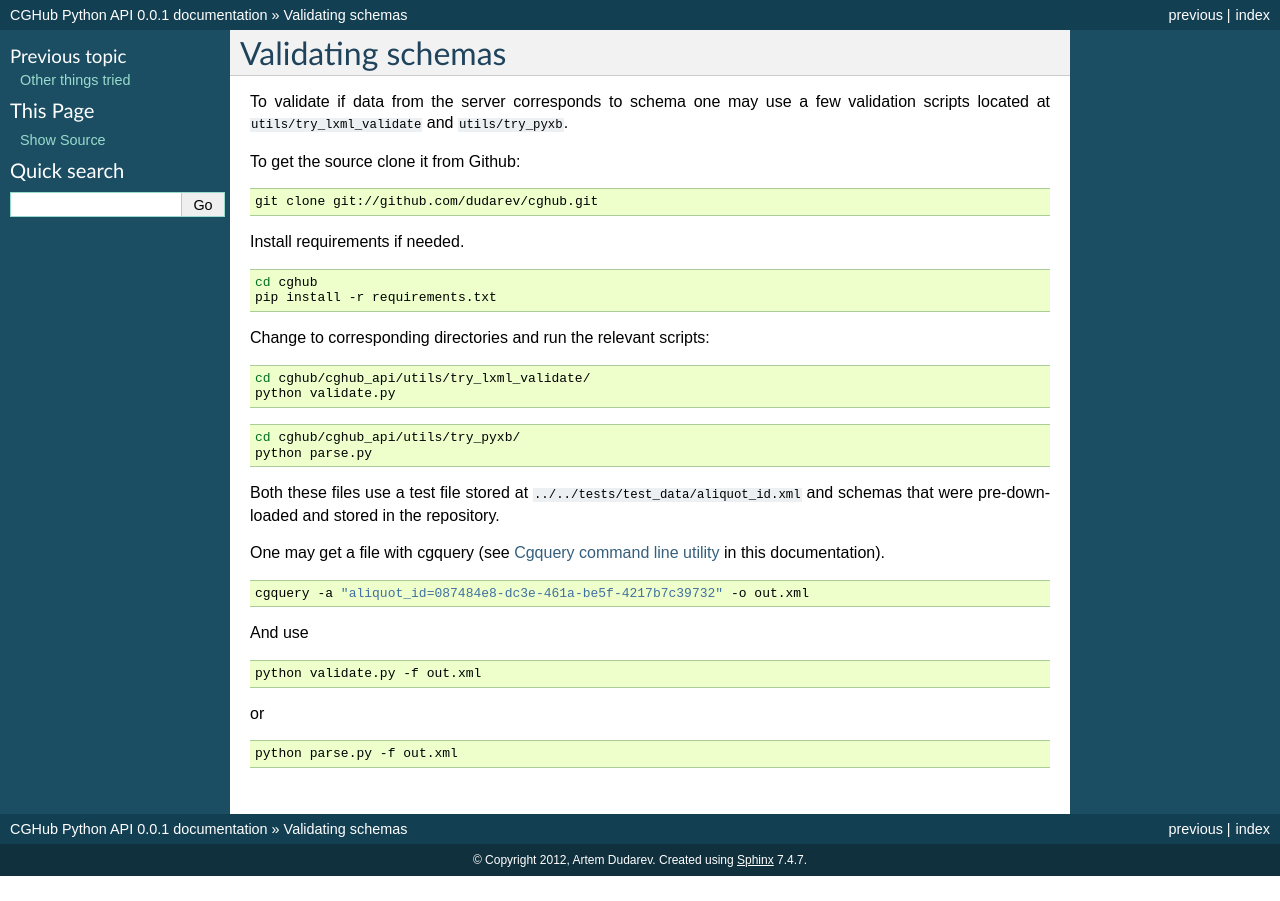
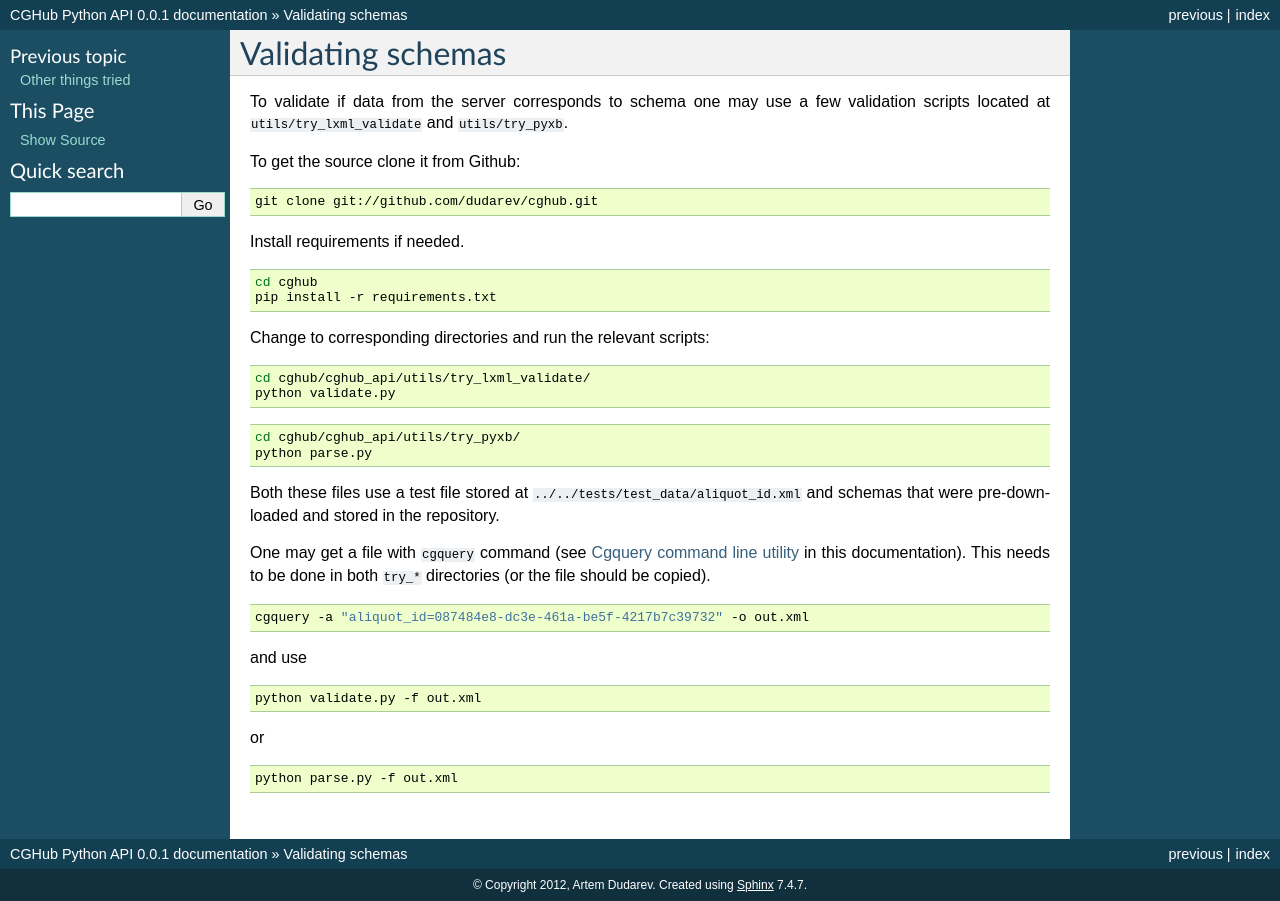
Before and after one commit to dudarev/cghub, a Sphinx documentation site: the page built from cghub_api/docs/source/validation.rst, in a window 1280 px wide. Built offline with Sphinx 7.4.7, drawn with Linux system fonts in a browser that asks for light colours.

Commit message:
ticket:37 styling

```diff
--- a/cghub_api/docs/source/validation.rst
+++ b/cghub_api/docs/source/validation.rst
@@ -34,13 +34,13 @@ Change to corresponding directories and run the relevant scripts:
 
 Both these files use a test file stored at ``../../tests/test_data/aliquot_id.xml`` and schemas that were pre-downloaded and stored in the repository.
 
-One may get a file with cgquery (see :doc:`cgquery` in this documentation).
+One may get a file with ``cgquery`` command (see :doc:`cgquery` in this documentation). This needs to be done in both ``try_*`` directories (or the file should be copied).
 
 .. code-block:: bash
 
     cgquery -a "aliquot_id=087484e8-dc3e-461a-be5f-4217b7c39732" -o out.xml
 
-And use
+and use
 
 .. code-block:: bash
 
```
